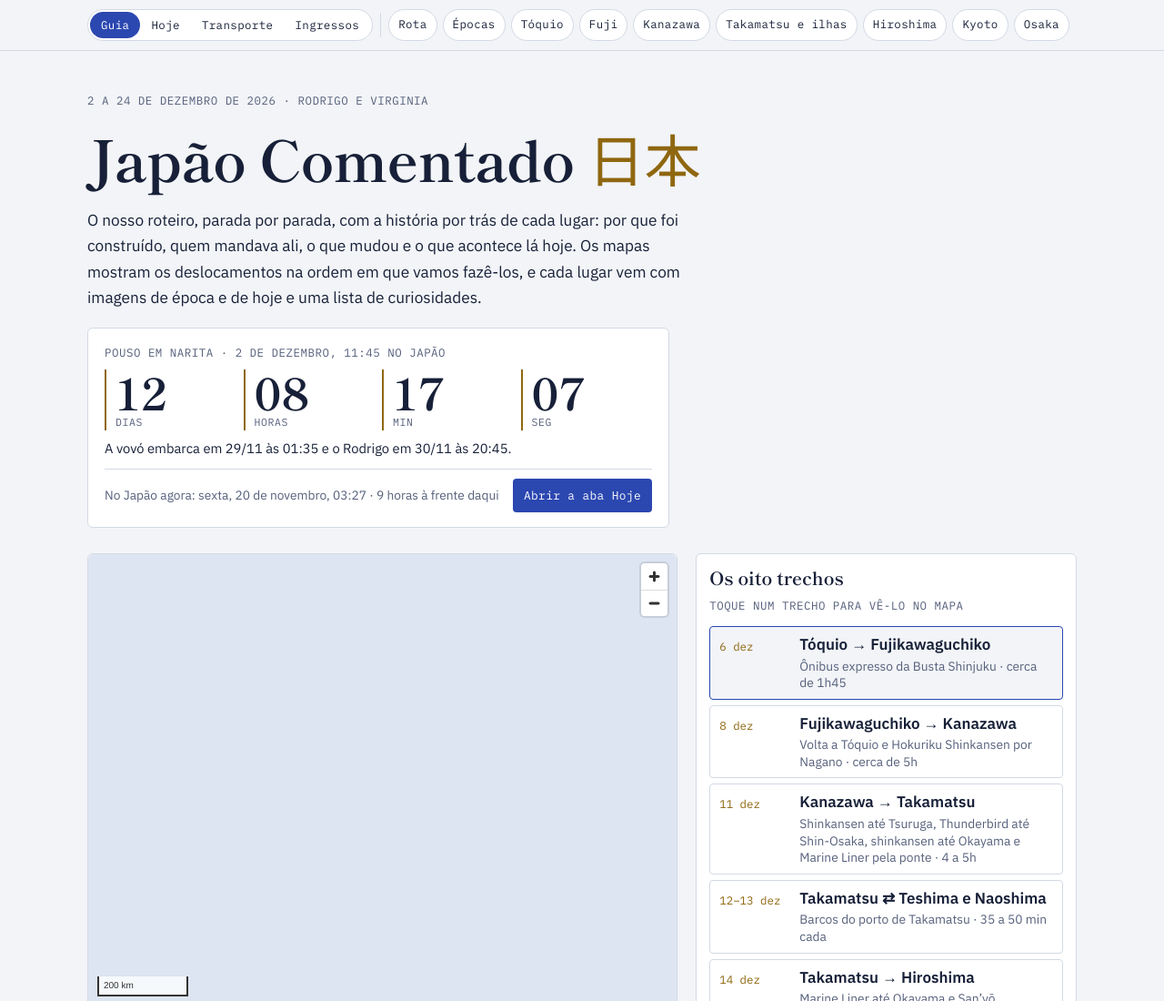
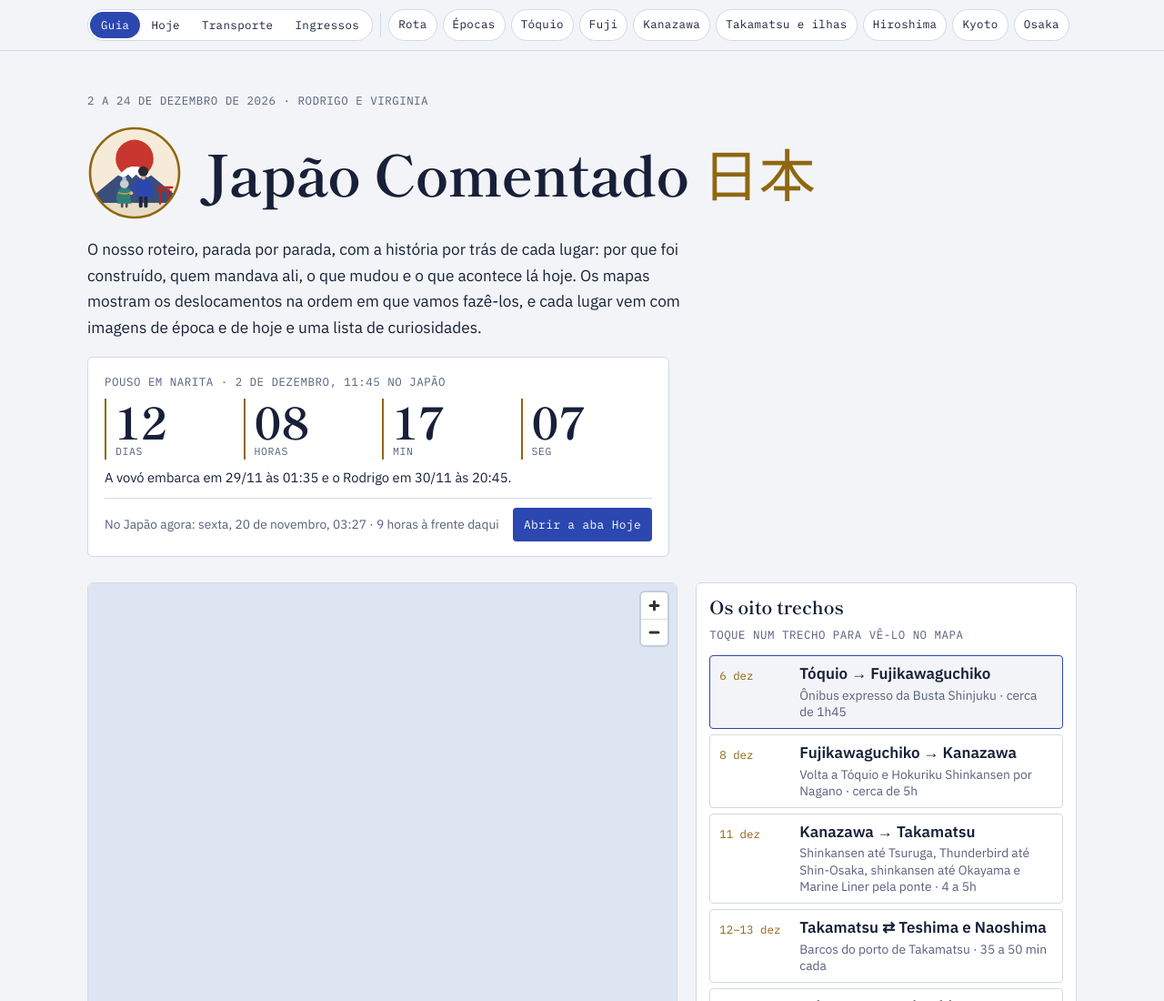
Before and after one commit to titantimbo/japao-2026, a plain HTML site: page index.html in a window 1280 px wide. Shown: the top 1100 px of the page at 91% size. Drawn offline with nearby package versions, Linux system fonts and the light colour scheme; no server answers.

Commit message:
Logo: vovó e neto diante do Fuji, no topo e como ícone da aba
Co-Authored-By: Claude Opus 5.5 <noreply@anthropic.com>
Claude-Session: https://claude.ai/code/session_01U6yySX9wH5mMiz72wCJHrX

```diff
--- a/index.html
+++ b/index.html
@@ -5,6 +5,7 @@
 <meta name="viewport" content="width=device-width,initial-scale=1">
 <link rel="stylesheet" href="https://unpkg.com/maplibre-gl@4.7.1/dist/maplibre-gl.css">
 <title>Japão Comentado</title>
+<link rel="icon" type="image/svg+xml" href="logo.svg">
 <link rel="stylesheet" href="https://fonts.googleapis.com/css2?family=IBM+Plex+Mono:wght@400;500&family=IBM+Plex+Sans:ital,wght@0,400;0,500;0,600;1,400&family=Shippori+Mincho:wght@500;700&display=swap">
 <style>
 /* Layout: guia de viagem em capítulos; em cada cidade, mapa fixo à esquerda e texto longo à direita. */
@@ -280,6 +281,10 @@ body[data-view="trans"] .hero{padding-block:24px 8px}
 .ig-it.is-bought .ig-n b{color:var(--muted)}
 body[data-view="ing"] .hero .lede,body[data-view="ing"] #cd-go{display:none}
 body[data-view="ing"] .hero{padding-block:24px 8px}
+
+.brand{display:flex;align-items:center;gap:clamp(12px,2.4vw,22px)}
+.logo{flex:none;width:clamp(64px,11vw,104px);aspect-ratio:1;max-width:100%}
+.logo-svg{display:block;width:100%;height:auto}
 </style>
 </head>
 <body>
@@ -291,7 +296,37 @@ body[data-view="ing"] .hero{padding-block:24px 8px}
 
 <header class="wrap hero">
   <span class="mono">2 a 24 de dezembro de 2026 · Rodrigo e Virginia</span>
-  <h1>Japão Comentado <span>日本</span></h1>
+  <div class="brand"><span class="logo"><svg class="logo-svg" xmlns="http://www.w3.org/2000/svg" viewBox="0 0 120 120" role="img" aria-labelledby="lg-t">
+  <title id="lg-t">Vovó e neto de mãos dadas diante do Monte Fuji</title>
+  <defs><clipPath id="lg-c"><circle cx="60" cy="60" r="56"/></clipPath></defs>
+  <circle cx="60" cy="60" r="58" fill="#F6EBD9"/>
+  <g clip-path="url(#lg-c)">
+    <circle cx="60" cy="42" r="24" fill="#C8372D"/>
+    <path d="M-6 100 L50 54 L56 52 L64 52 L70 54 L126 100 Z" fill="#3A4E7A"/>
+    <path d="M50 54 L56 52 L64 52 L70 54 L81 63 L76 66 L72 62 L67 67 L62 62 L57 67 L52 62 L46 66 L39 63 Z" fill="#FFFFFF"/>
+    <rect x="0" y="98" width="120" height="22" fill="#E7DCC6"/>
+    <g fill="#B3261E"><rect x="91" y="80" width="2.6" height="20"/><rect x="102" y="80" width="2.6" height="20"/><rect x="87" y="77" width="22" height="2.8" rx="1"/><rect x="89" y="82.5" width="18" height="2"/></g>
+    <!-- neto (alto) -->
+    <rect x="65.5" y="88" width="4.6" height="16" rx="2" fill="#20273D"/>
+    <rect x="72" y="88" width="4.6" height="16" rx="2" fill="#20273D"/>
+    <path d="M63 70 Q71 65 79 70 L80 90 L62 90 Z" fill="#2B47B0"/>
+    <path d="M64 72 Q58 78 55.5 85" stroke="#2B47B0" stroke-width="4.4" stroke-linecap="round" fill="none"/>
+    <path d="M78.5 72 Q82 80 81 88" stroke="#2B47B0" stroke-width="4.4" stroke-linecap="round" fill="none"/>
+    <rect x="68.6" y="63.5" width="5" height="5" rx="1.5" fill="#E8B68F"/>
+    <circle cx="71" cy="58" r="6.4" fill="#2A2A35"/>
+    <!-- vovó -->
+    <rect x="42.6" y="98" width="3" height="6" rx="1.4" fill="#5A4B52"/>
+    <rect x="48.4" y="98" width="3" height="6" rx="1.4" fill="#5A4B52"/>
+    <path d="M41 80 Q47 76.5 53 80 L56 99 L38 99 Z" fill="#2F7F79"/>
+    <path d="M52 82 Q54.5 84 55.5 85.5" stroke="#2F7F79" stroke-width="3.8" stroke-linecap="round" fill="none"/>
+    <path d="M42 82 Q38.5 88 39 94" stroke="#2F7F79" stroke-width="3.8" stroke-linecap="round" fill="none"/>
+    <circle cx="55.8" cy="85.6" r="2.3" fill="#E8B68F"/>
+    <circle cx="47" cy="74" r="5.6" fill="#C9CDD6"/>
+    <circle cx="47" cy="67.6" r="2.8" fill="#B7BCC7"/>
+    <path d="M39 85 Q47 88 55 85" stroke="#D9A441" stroke-width="1.6" fill="none"/>
+  </g>
+  <circle cx="60" cy="60" r="56.5" fill="none" stroke="#8F6710" stroke-width="3"/>
+</svg></span><h1>Japão Comentado <span>日本</span></h1></div>
   <p class="lede">O nosso roteiro, parada por parada, com a história por trás de cada lugar: por que foi construído, quem mandava ali, o que mudou e o que acontece lá hoje. Os mapas mostram os deslocamentos na ordem em que vamos fazê-los, e cada lugar vem com imagens de época e de hoje e uma lista de curiosidades.</p>
 
   <div class="cd panel" id="cd" data-state="antes" aria-live="off">
```
Also changed, not shown: logo.svg (added).
